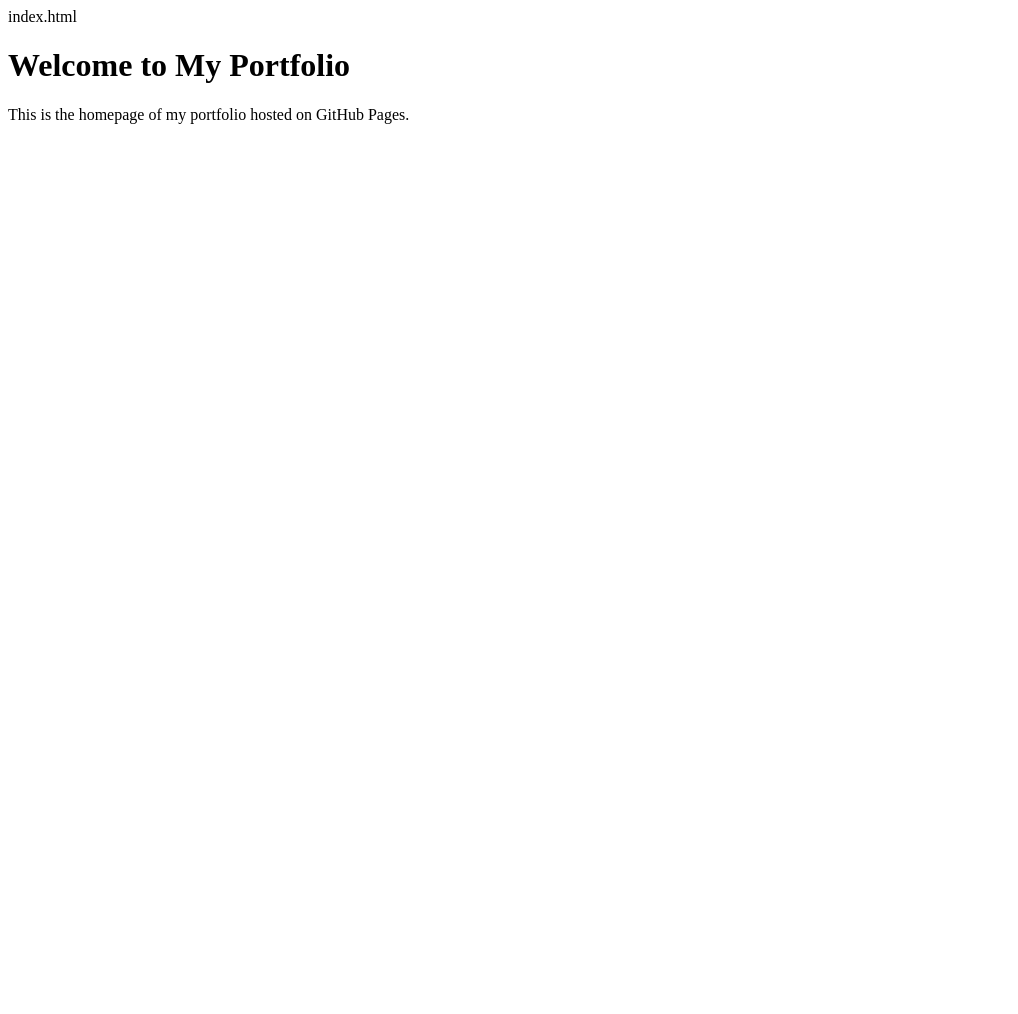
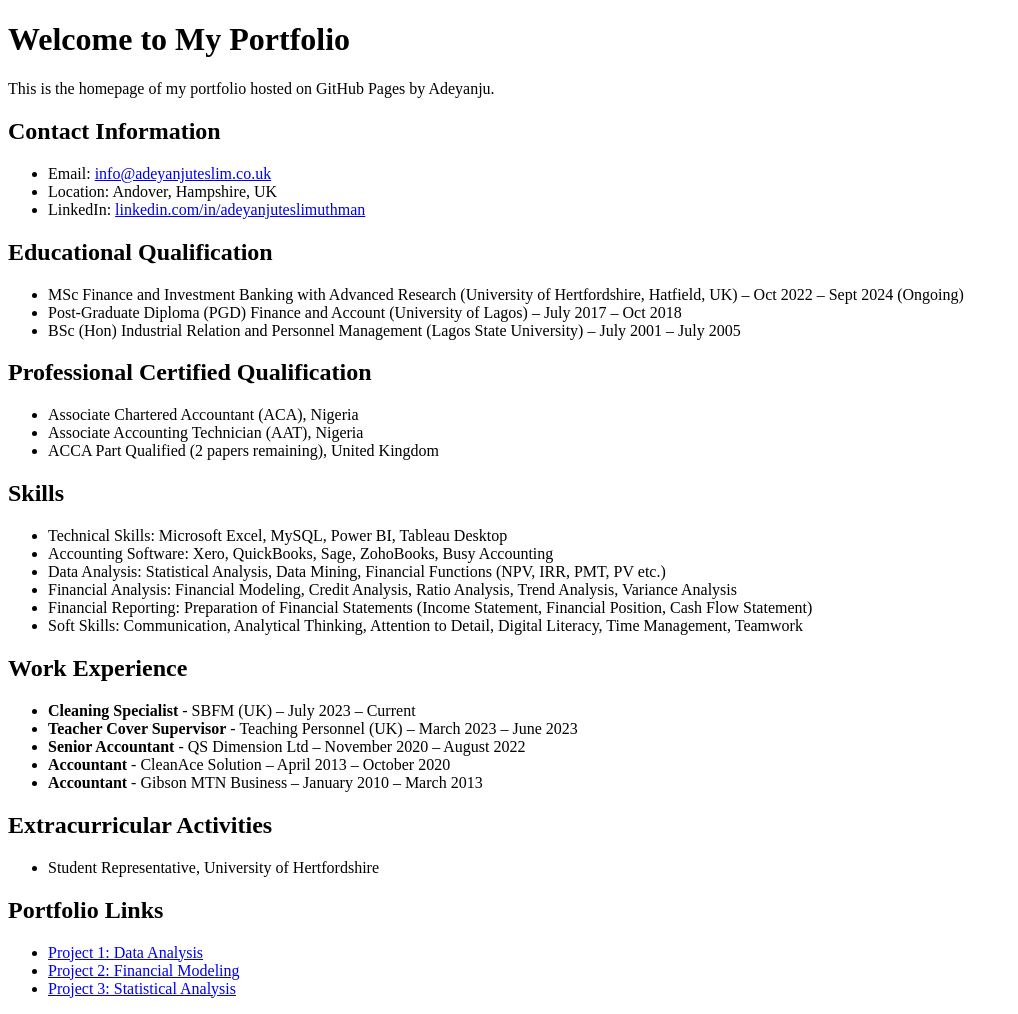
Before and after one commit to TeslimAdeyanju/DataTalks.Club-course-ml-zoomcamp, a plain HTML site: page index.html in a window 1280 px wide. Shown: the whole page, without its empty margins (0-1018 px from the left). Before the commit the page ends 800 px from the top, so only its background shows below. Drawn offline with Linux system fonts and the light colour scheme.

Commit message:
update on html

```diff
--- a/index.html
+++ b/index.html
@@ -1,5 +1,3 @@
-index.html
-
 <!DOCTYPE html>
 <html lang="en">
 <head>
@@ -10,6 +8,58 @@ index.html
 </head>
 <body>
     <h1>Welcome to My Portfolio</h1>
-    <p>This is the homepage of my portfolio hosted on GitHub Pages.</p>
+    <p>This is the homepage of my portfolio hosted on GitHub Pages by Adeyanju.</p>
+
+    <h2>Contact Information</h2>
+    <ul>
+        <li>Email: <a href="mailto:info@adeyanjuteslim.co.uk">info@adeyanjuteslim.co.uk</a></li>
+        <li>Location: Andover, Hampshire, UK</li>
+        <li>LinkedIn: <a href="https://linkedin.com/in/adeyanjuteslimuthman">linkedin.com/in/adeyanjuteslimuthman</a></li>
+    </ul>
+
+    <h2>Educational Qualification</h2>
+    <ul>
+        <li>MSc Finance and Investment Banking with Advanced Research (University of Hertfordshire, Hatfield, UK) – Oct 2022 – Sept 2024 (Ongoing)</li>
+        <li>Post-Graduate Diploma (PGD) Finance and Account (University of Lagos) – July 2017 – Oct 2018</li>
+        <li>BSc (Hon) Industrial Relation and Personnel Management (Lagos State University) – July 2001 – July 2005</li>
+    </ul>
+
+    <h2>Professional Certified Qualification</h2>
+    <ul>
+        <li>Associate Chartered Accountant (ACA), Nigeria</li>
+        <li>Associate Accounting Technician (AAT), Nigeria</li>
+        <li>ACCA Part Qualified (2 papers remaining), United Kingdom</li>
+    </ul>
+
+    <h2>Skills</h2>
+    <ul>
+        <li>Technical Skills: Microsoft Excel, MySQL, Power BI, Tableau Desktop</li>
+        <li>Accounting Software: Xero, QuickBooks, Sage, ZohoBooks, Busy Accounting</li>
+        <li>Data Analysis: Statistical Analysis, Data Mining, Financial Functions (NPV, IRR, PMT, PV etc.)</li>
+        <li>Financial Analysis: Financial Modeling, Credit Analysis, Ratio Analysis, Trend Analysis, Variance Analysis</li>
+        <li>Financial Reporting: Preparation of Financial Statements (Income Statement, Financial Position, Cash Flow Statement)</li>
+        <li>Soft Skills: Communication, Analytical Thinking, Attention to Detail, Digital Literacy, Time Management, Teamwork</li>
+    </ul>
+
+    <h2>Work Experience</h2>
+    <ul>
+        <li><strong>Cleaning Specialist</strong> - SBFM (UK) – July 2023 – Current</li>
+        <li><strong>Teacher Cover Supervisor</strong> - Teaching Personnel (UK) – March 2023 – June 2023</li>
+        <li><strong>Senior Accountant</strong> - QS Dimension Ltd – November 2020 – August 2022</li>
+        <li><strong>Accountant</strong> - CleanAce Solution – April 2013 – October 2020</li>
+        <li><strong>Accountant</strong> - Gibson MTN Business – January 2010 – March 2013</li>
+    </ul>
+
+    <h2>Extracurricular Activities</h2>
+    <ul>
+        <li>Student Representative, University of Hertfordshire</li>
+    </ul>
+
+    <h2>Portfolio Links</h2>
+    <ul>
+        <li><a href="portfolio-page1.html">Project 1: Data Analysis</a></li>
+        <li><a href="portfolio-page2.html">Project 2: Financial Modeling</a></li>
+        <li><a href="portfolio-page3.html">Project 3: Statistical Analysis</a></li>
+    </ul>
 </body>
 </html>
```
